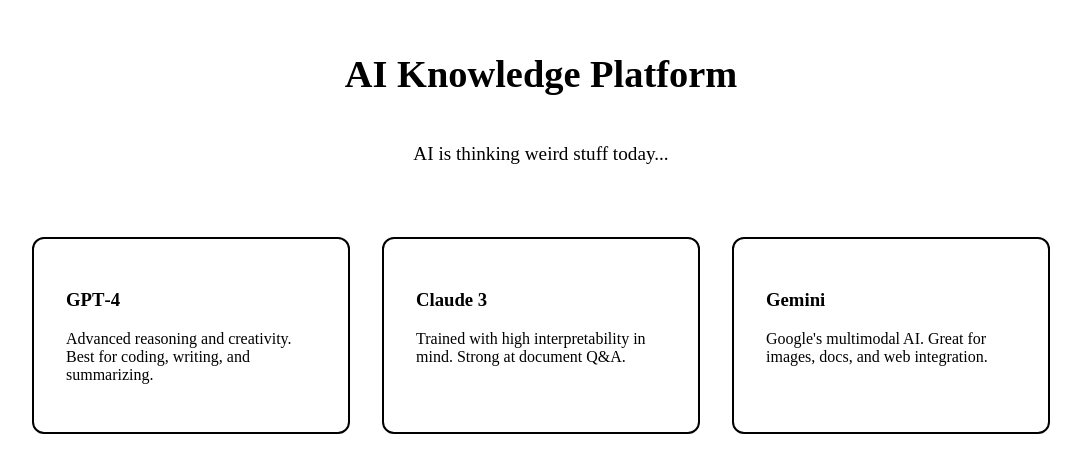
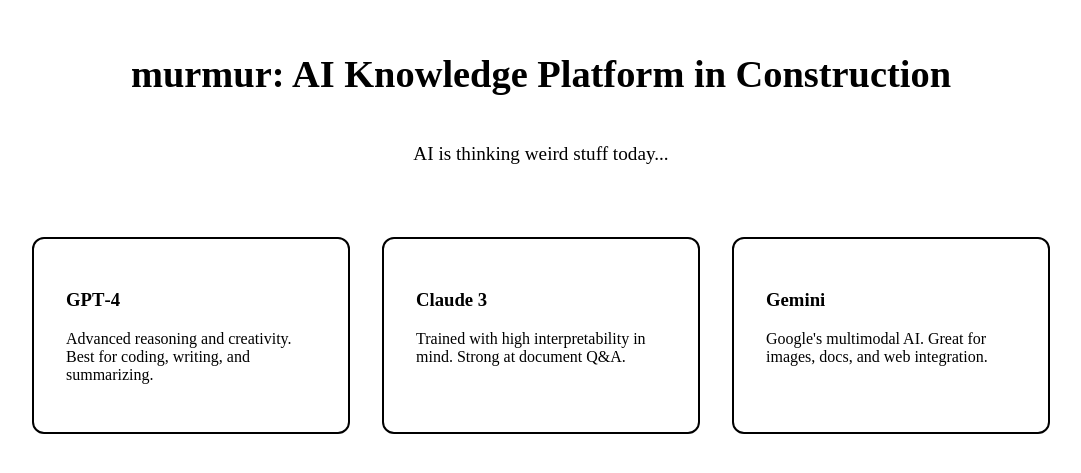
Before and after one commit to murmur-red/murmur, a React (Vite) app: page / in a window 1280 px wide. Shown: the part 181-654 px from the top of the page, without its empty margins (107-1188 px from the left). Built offline with nearby package versions, Linux system fonts and the light colour scheme; no server answers.

Commit message:
Add deep modal data and prep structure for GPT‑4, Claude 3, Gemini pages

```diff
--- a/src/AI.jsx
+++ b/src/AI.jsx
@@ -237,7 +237,7 @@
 
   return (
     <AIBlockWrapper>
-      <AIHeading>AI Knowledge Platform</AIHeading>
+      <AIHeading>murmur: AI Knowledge Platform in Construction</AIHeading>
       {openaiLine.split(/\n+/).map((line, i) => (
         <AIContent key={i}>{line.replace(/^\d+\.\s*/, '')}</AIContent>
       ))}
```
